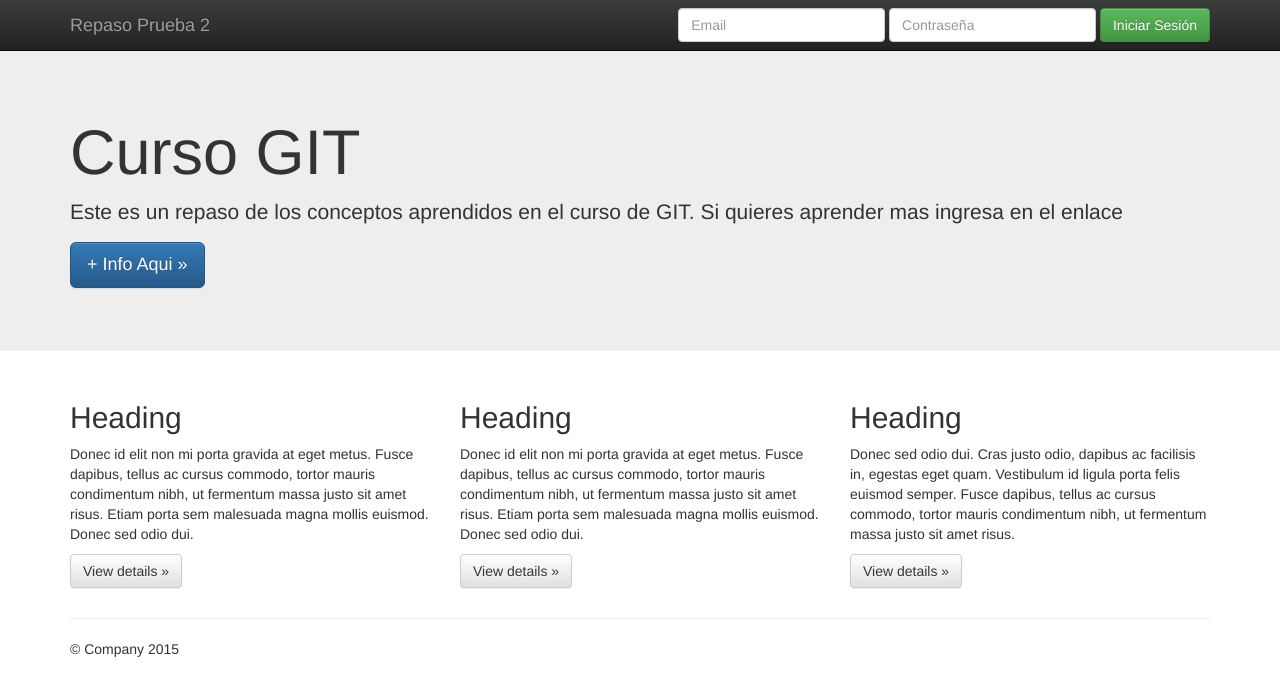
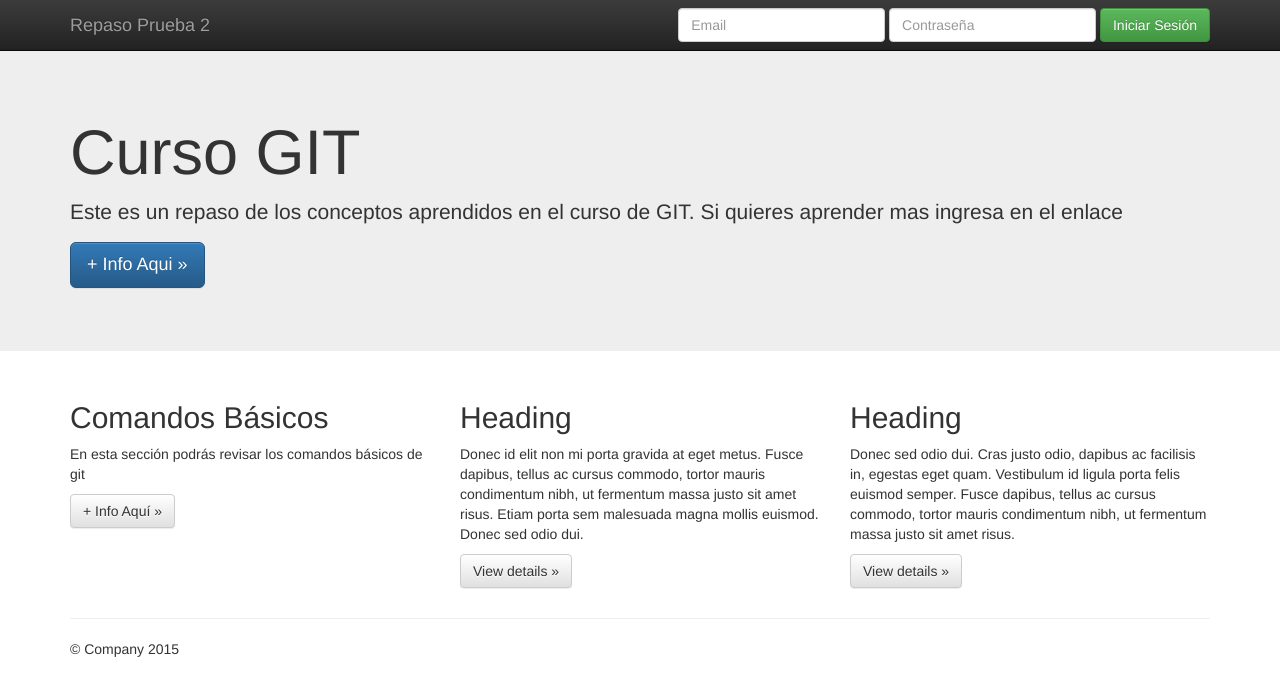
Before and after one commit to karelisroab/Trabajo2_Karelis_Roa_B, a plain HTML site: page index.html in a window 1280 px wide. Drawn offline with nearby package versions, Linux system fonts and the light colour scheme.

Commit message:
Se agrega sección de comandos básicos de git en el Home del sitio

```diff
--- a/index.html
+++ b/index.html
@@ -65,9 +65,9 @@
       <!-- Example row of columns -->
       <div class="row">
         <div class="col-md-4">
-          <h2>Heading</h2>
-          <p>Donec id elit non mi porta gravida at eget metus. Fusce dapibus, tellus ac cursus commodo, tortor mauris condimentum nibh, ut fermentum massa justo sit amet risus. Etiam porta sem malesuada magna mollis euismod. Donec sed odio dui. </p>
-          <p><a class="btn btn-default" href="#" role="button">View details &raquo;</a></p>
+          <h2>Comandos Básicos</h2>
+          <p>En esta sección podrás revisar los comandos básicos de git</p>
+          <p><a class="btn btn-default" href="#" role="button">+ Info Aquí &raquo;</a></p>
         </div>
         <div class="col-md-4">
           <h2>Heading</h2>
```
